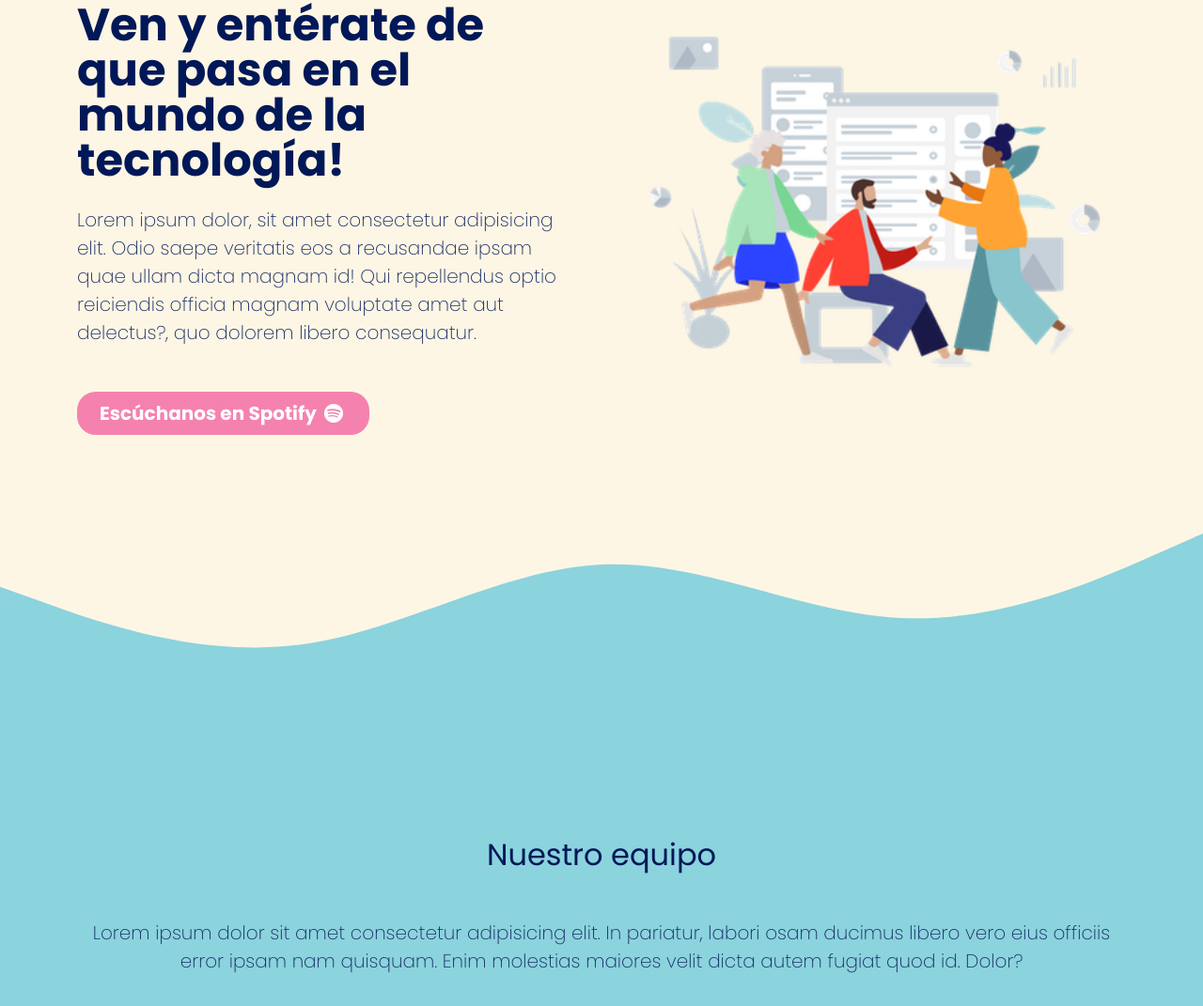
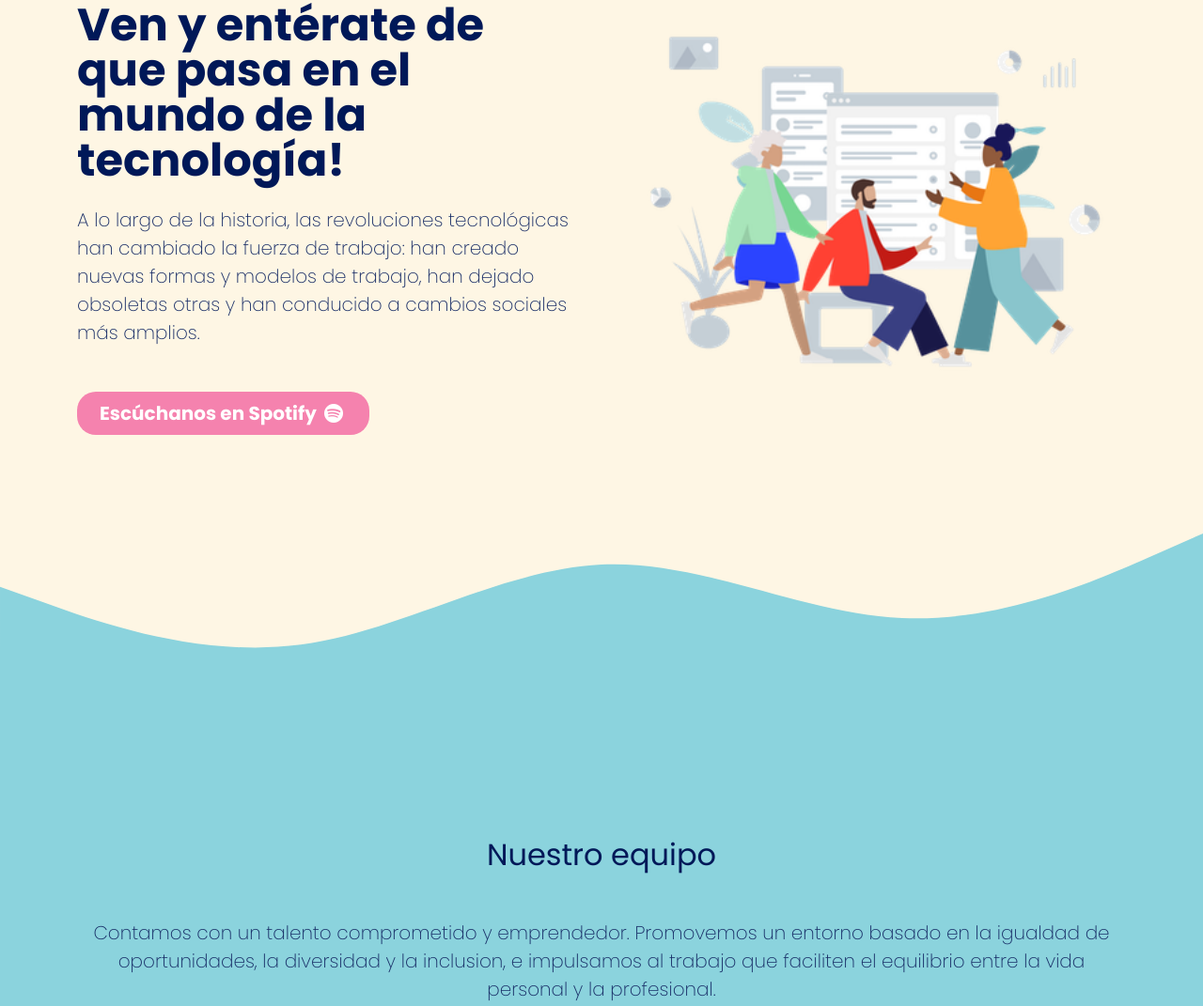
Before and after one commit to josemartinez1Mojojo7/devtech-podcast-web, a plain HTML site: page index.html in a window 1280 px wide. Shown: the part 149-1220 px from the top of the page at 94% size. Drawn offline with nearby package versions, Linux system fonts and the light colour scheme.

Commit message:
Textos agregados

```diff
--- a/index.html
+++ b/index.html
@@ -68,10 +68,7 @@
           </div>
           <div class="col-lg-6">
             <h1 class="display-5 fw-bold lh-1 mb-4">Ven y entérate de que pasa en el mundo de la tecnología!</h1>
-            <p class="lead">Lorem ipsum dolor, sit amet consectetur adipisicing elit. Odio saepe veritatis eos a
-              recusandae ipsam quae ullam dicta magnam id! Qui repellendus optio reiciendis officia magnam voluptate
-              amet aut delectus?,
-              quo dolorem libero consequatur.
+            <p class="lead">A lo largo de la historia, las revoluciones tecnológicas han cambiado la fuerza de trabajo: han creado nuevas formas y modelos de trabajo, han dejado obsoletas otras y han conducido a cambios sociales más amplios.
             </p>
             <div class="d-grid gap-2 d-md-flex justify-content-md-start mt-5">
               <button type="button" class="btn btn-primary btn-lg px-4 me-md-2">Escúchanos en Spotify <i
@@ -91,9 +88,8 @@
       <div class="container pt-5">
         <h2 class="title text-center mt-5 mb-5">Nuestro equipo</h2>
         <p class="lead text-center mb-5">
-          Lorem ipsum dolor sit amet consectetur adipisicing elit. In pariatur, labori
-          osam ducimus libero vero eius officiis error ipsam nam quisquam. Enim molestias maiores velit dicta autem
-          fugiat quod id. Dolor?</p>
+          Contamos con un talento comprometido y emprendedor. Promovemos un entorno basado en la igualdad
+        de oportunidades, la diversidad y la inclusion, e impulsamos al trabajo que faciliten el equilibrio entre la vida personal y la profesional.</p>
         <div class="row">
 
           <!-- =========================== Tarjeta 1 =========================== -->
@@ -179,9 +175,7 @@
         <div class="col-lg-4 col-md-6 mb-3">
           <h5 class="title text-uppercase font-weight-bold mb-4">DevTech Podcast</h5>
           <p>
-            Lorem ipsum, dolor sit amet consectetur adipisicing elit. Tenetur, dolorem natus. Dolorum eveniet quo
-            perferendis consectetur tenetur impedit aspernatur distinctio deleniti est quos suscipit in, aliquam ipsum
-            tempora, incidunt autem!
+            Podcast para desarrolladores de software, donde vas a encontrar tips, noticias, datos interesantes y un poco de humor dev/tech. Si también eres dev Inscríbete Ya!
           </p>
           <a href="#"><i class="bi bi-facebook text-white mx-1 lead"></i></a>
           <a href="#"><i class="bi bi-instagram text-white mx-1 lead"></i></a>
```
